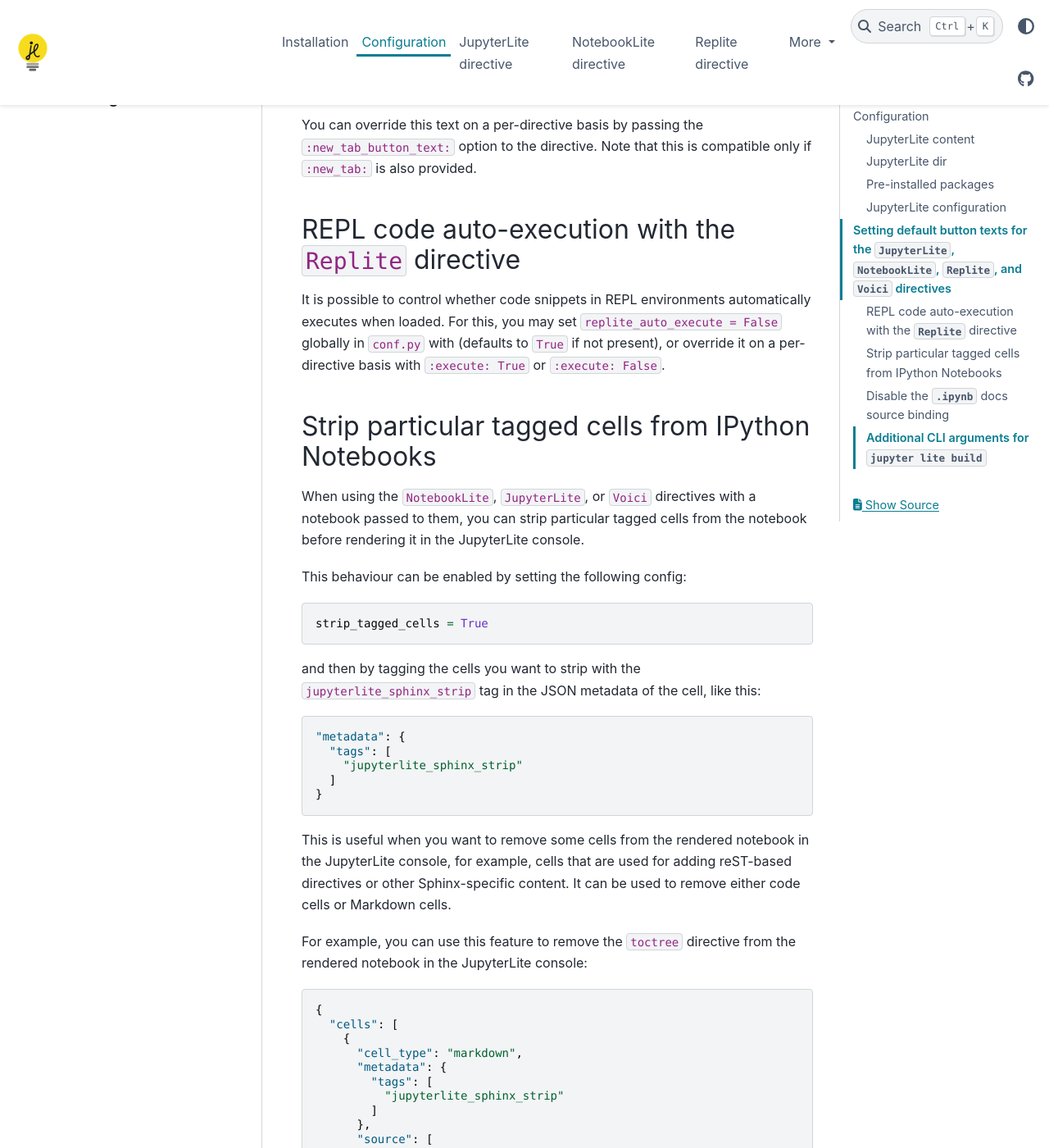
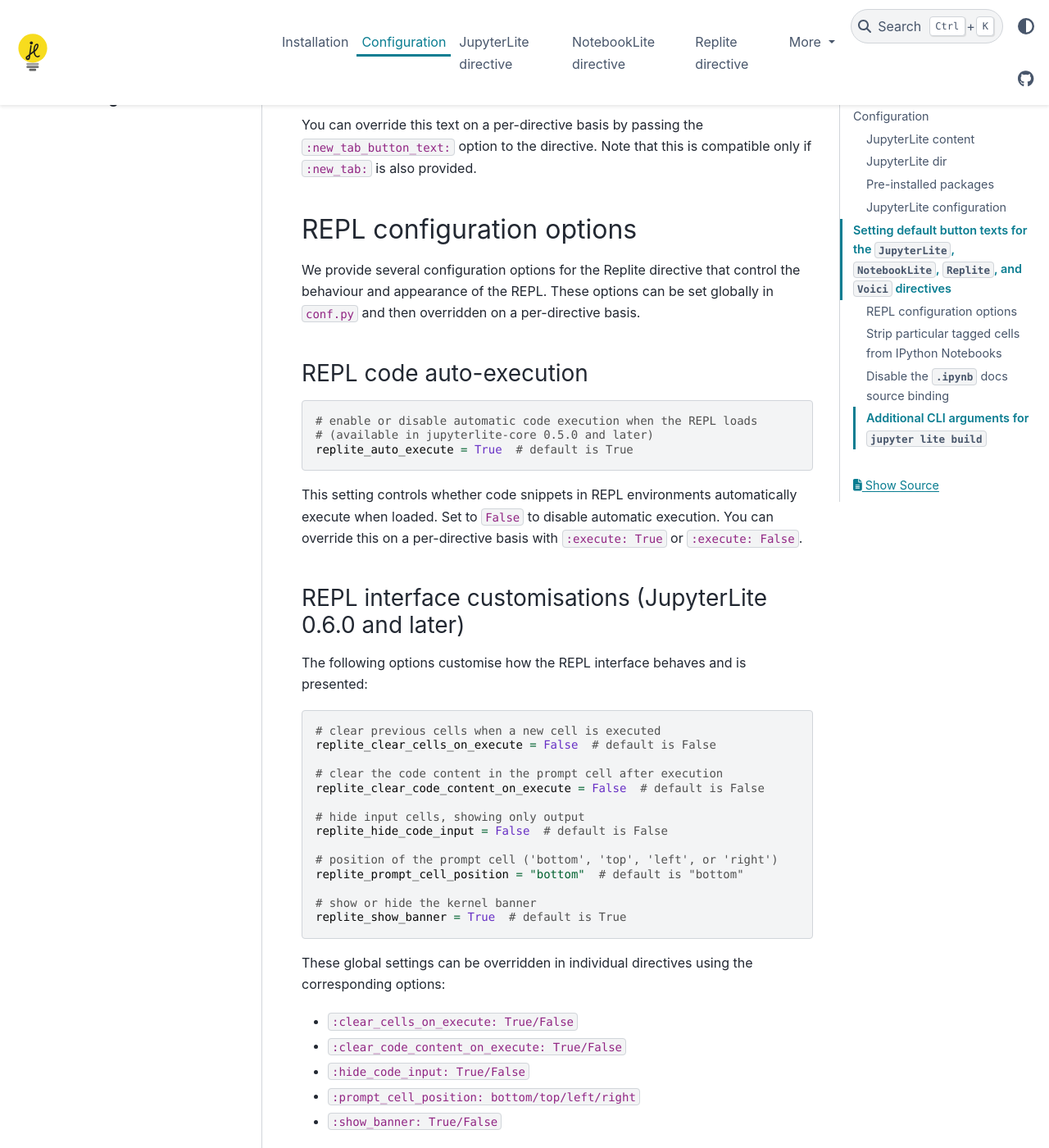
Before and after one commit to jupyterlite/jupyterlite-sphinx, a Sphinx documentation site: the page built from docs/configuration.md, in a window 1280 px wide and 1400 px high, scrolled down 2401 px. Shown: the whole window at 82% size. Built offline with Sphinx 7.4.7 and the PyData theme 0.15.4, drawn with Linux system fonts in a browser that asks for light colours; some of the changed text lies outside the part shown.

Commit message:
Add docs on global REPL configuration

`````diff
--- a/docs/configuration.md
+++ b/docs/configuration.md
@@ -85,11 +85,50 @@
 You can override this text on a per-directive basis by passing the `:new_tab_button_text:` option
 to the directive. Note that this is compatible only if `:new_tab:` is also provided.
 
-## REPL code auto-execution with the `Replite` directive
+## REPL configuration options
 
-It is possible to control whether code snippets in REPL environments automatically executes when loaded.
-For this, you may set `replite_auto_execute = False` globally in `conf.py` with  (defaults to `True` if
-not present), or override it on a per-directive basis  with `:execute: True` or `:execute: False`.
+We provide several configuration options for the Replite directive that control the behaviour and appearance of the REPL. These options can be set globally in `conf.py` and then overridden on a per-directive basis.
+
+### REPL code auto-execution
+
+```python
+# enable or disable automatic code execution when the REPL loads
+# (available in jupyterlite-core 0.5.0 and later)
+replite_auto_execute = True  # default is True
+```
+
+This setting controls whether code snippets in REPL environments automatically execute when loaded. Set to `False` to disable automatic execution. You can override this on a per-directive basis with `:execute: True` or `:execute: False`.
+
+### REPL interface customisations (JupyterLite 0.6.0 and later)
+
+The following options customise how the REPL interface behaves and is presented:
+
+```python
+# clear previous cells when a new cell is executed
+replite_clear_cells_on_execute = False  # default is False
+
+# clear the code content in the prompt cell after execution
+replite_clear_code_content_on_execute = False  # default is False
+
+# hide input cells, showing only output
+replite_hide_code_input = False  # default is False
+
+# position of the prompt cell ('bottom', 'top', 'left', or 'right')
+replite_prompt_cell_position = "bottom"  # default is "bottom"
+
+# show or hide the kernel banner
+replite_show_banner = True  # default is True
+```
+
+These global settings can be overridden in individual directives using the corresponding options:
+
+- `:clear_cells_on_execute: True/False`
+- `:clear_code_content_on_execute: True/False`
+- `:hide_code_input: True/False`
+- `:prompt_cell_position: bottom/top/left/right`
+- `:show_banner: True/False`
+
+For more details and visual examples of each, see the [Replite directive documentation](directives/replite.md).
 
 ## Strip particular tagged cells from IPython Notebooks
 
@@ -120,7 +159,7 @@
 For example, you can use this feature to remove the `toctree` directive from the rendered notebook
 in the JupyterLite console:
 
-```json
+````json
 {
   "cells": [
     {
@@ -148,7 +187,7 @@
     }
   ]
 }
-```
+````
 
 where the cell with the `toctree` directive will be removed from the rendered notebook in
 the JupyterLite console.
`````
